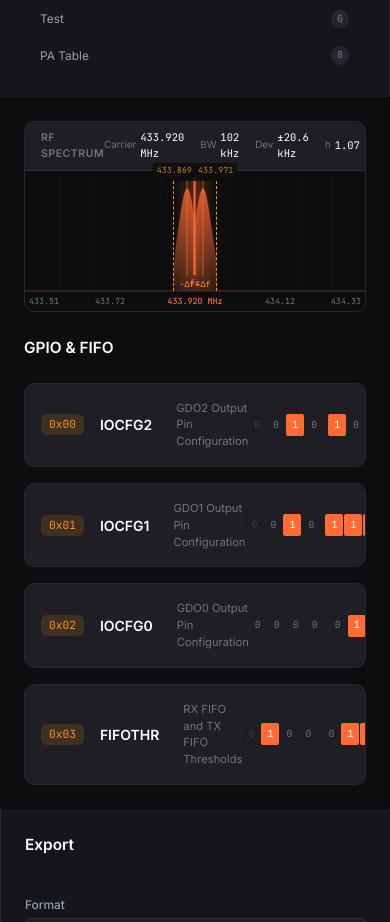
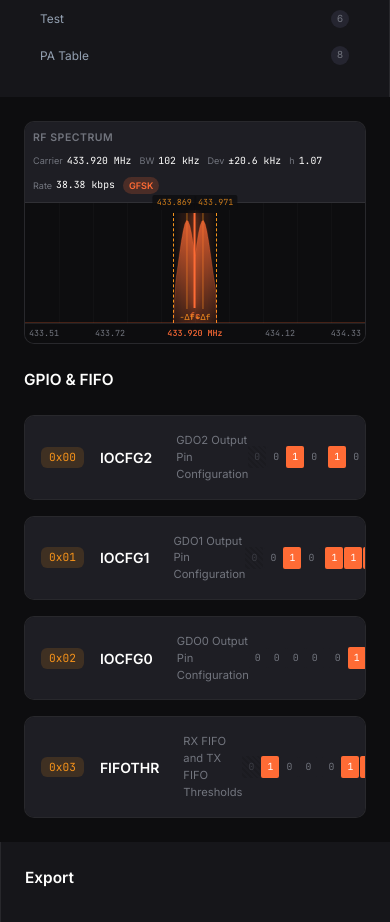
Before and after one commit to ALKEYPWN/cc1101-regedit, a React (Vite) app: page / in a window 390 px wide. Shown: the part 1100-2022 px from the top of the page. Built offline with nearby package versions, Linux system fonts and the light colour scheme.

Commit message:
better mobile viewing, fix 4fsk spectral envelope

```diff
--- a/index.html
+++ b/index.html
@@ -17,7 +17,7 @@
     <link rel="apple-touch-icon" sizes="180x180" href="./favicon/apple-touch-icon.png" />
     <meta name="apple-mobile-web-app-title" content="CC1101 RegEdit" />
     <link rel="manifest" href="./favicon/site.webmanifest" />
-    <meta name="viewport" content="width=device-width, initial-scale=1.0" />
+    <meta name="viewport" content="width=device-width, initial-scale=1.0, maximum-scale=1.0, user-scalable=no" />
     <meta name="description" content="CC1101 Register Configuration Tool for Flipper Zero - Configure RF transceiver registers and export presets">
     <title>CC1101 Register Editor</title>
     <link rel="preconnect" href="https://fonts.googleapis.com">
--- a/src/components/Editor/SpectrumVisualizer.css
+++ b/src/components/Editor/SpectrumVisualizer.css
@@ -15,6 +15,15 @@
     border-bottom: 1px solid var(--border-color);
 }
 
+@media (max-width: 640px) {
+    .spectrum-header {
+        flex-direction: column;
+        align-items: flex-start;
+        gap: var(--spacing-sm);
+        padding: var(--spacing-sm);
+    }
+}
+
 .spectrum-title {
     font-size: 0.75rem;
     font-weight: 600;
@@ -27,6 +36,14 @@
     display: flex;
     gap: var(--spacing-md);
     align-items: center;
+    flex-wrap: wrap;
+}
+
+@media (max-width: 640px) {
+    .spectrum-stats {
+        gap: var(--spacing-sm);
+        width: 100%;
+    }
 }
 
 .stat {
@@ -40,14 +57,32 @@
     color: var(--text-muted);
 }
 
+@media (max-width: 640px) {
+    .stat-label {
+        font-size: 0.65rem;
+    }
+}
+
 .stat-value {
     font-size: 0.75rem;
     font-family: var(--font-mono);
     color: var(--text-primary);
 }
 
+@media (max-width: 640px) {
+    .stat-value {
+        font-size: 0.7rem;
+    }
+}
+
 .mod-badge {
     margin-left: var(--spacing-sm);
+}
+
+@media (max-width: 640px) {
+    .mod-badge {
+        margin-left: 0;
+    }
 }
 
 .mod-type {
@@ -55,6 +90,13 @@
     border-radius: 10px;
     font-size: 0.7rem;
     font-weight: 600;
+}
+
+@media (max-width: 640px) {
+    .mod-type {
+        font-size: 0.65rem;
+        padding: 2px 6px;
+    }
 }
 
 .mod-type.mod-0,
--- a/src/components/Editor/SpectrumVisualizer.tsx
+++ b/src/components/Editor/SpectrumVisualizer.tsx
@@ -175,15 +175,15 @@ export function SpectrumVisualizer({
         const lobeWidth = Math.max(dataRate / 50, 3); // Width based on data rate
         y = sincLobe(x, 50, lobeWidth);
       } else if (is4FSK) {
-        // 4-FSK: Four Gaussian peaks at ±Δf, ±3Δf
+        // 4-FSK: Four sinc-like lobes with side lobes at ±Δf, ±3Δf
         const innerDev = devWidth;
         const outerDev = devWidth * 2.5;
-        const sigma = Math.max(dataRate / 60, 2);
+        const lobeWidth = Math.max(dataRate / 30, 2.5);
 
-        const y1 = gaussian(x, 50 - outerDev, sigma);
-        const y2 = gaussian(x, 50 - innerDev, sigma);
-        const y3 = gaussian(x, 50 + innerDev, sigma);
-        const y4 = gaussian(x, 50 + outerDev, sigma);
+        const y1 = sincLobe(x, 50 - outerDev, lobeWidth);
+        const y2 = sincLobe(x, 50 - innerDev, lobeWidth);
+        const y3 = sincLobe(x, 50 + innerDev, lobeWidth);
+        const y4 = sincLobe(x, 50 + outerDev, lobeWidth);
 
         y = Math.min(y1, y2, y3, y4);
       } else if (modulation === 1) {
```
Also changed, not shown: public/favicon/site.webmanifest.
